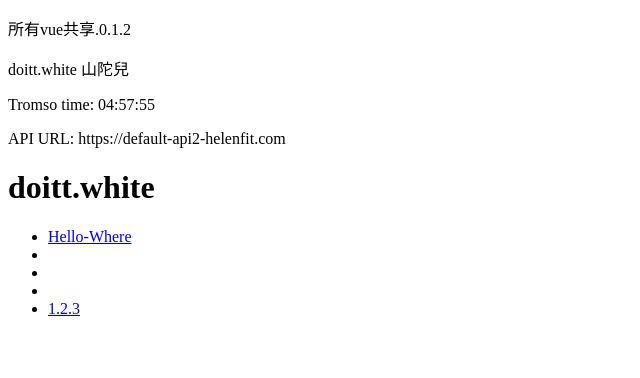
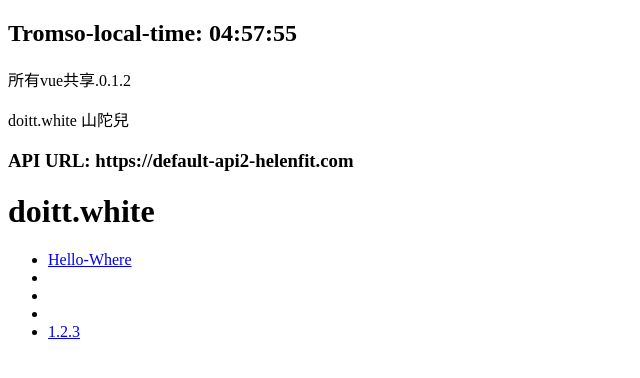
Before and after one commit to ymjoz/sideproj1, a Nuxt app in the folder image/frontend/: page / in a window 1280 px wide. Shown: the top 378 px of the page, without its empty margins (0-640 px from the left). Built offline with nearby package versions, Linux system fonts and the light colour scheme.

Commit message:
chore:some staff

```diff
--- a/image/frontend/layouts/default.vue
+++ b/image/frontend/layouts/default.vue
@@ -1,9 +1,9 @@
 <template>
   <div>
+    <h2>Tromso-local-time: {{ tromsoLocalTime }}</h2>
     <p>所有vue共享.0.1.2</p>
     <p>{{ title }}</p>
-    <p>Tromso time: {{ tromsoLocalTime }}</p>
-    <p>API URL: {{ apiHost }}</p>
+    <h3>API URL: {{ apiHost }}</h3>
     <slot />
   </div>
 </template>
@@ -16,7 +16,6 @@
       const config = useRuntimeConfig()  // 获取 runtimeConfig
       return {
         title: 'doitt.white 山陀兒',
-        // apiHost: config.public.VUE_APP_API_HOST,
         apiHost: config.public.apiURL,  // 从 runtimeConfig 中获取 apiHost
         // apiHost: process.env.VUE_APP_API_HOST,  // 从环境变量中获取 apiHost
         tromsoTime: new Date().toLocaleString('en-US', {
```
Also changed, not shown: 1 other file (tests, documents, lock files or other folders).
